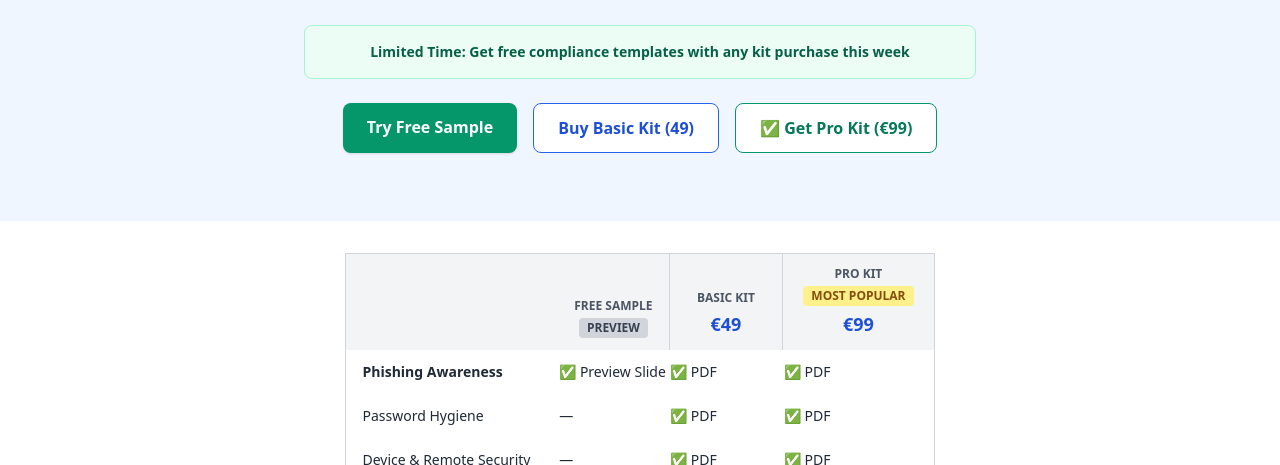
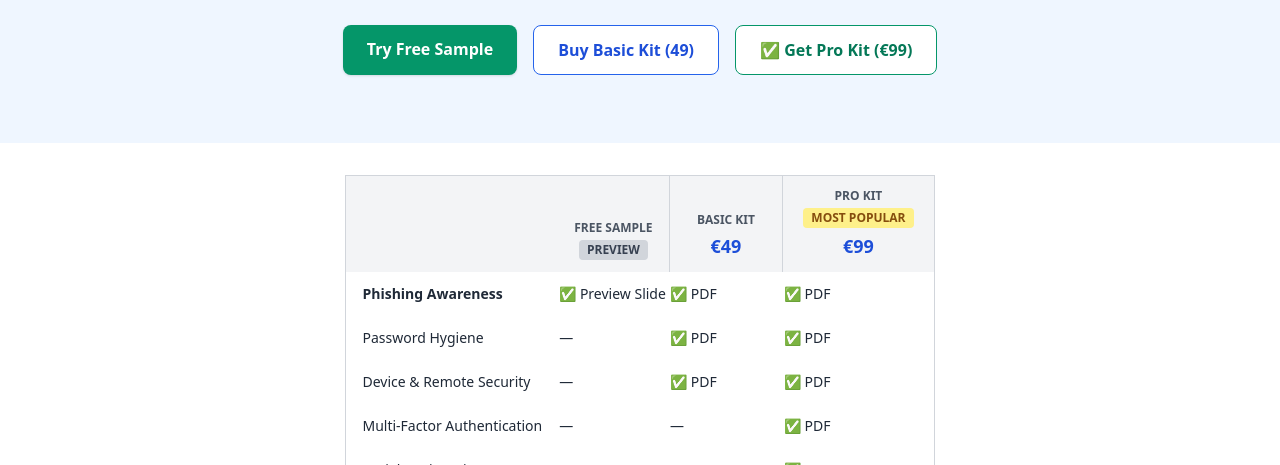
Before and after one commit to SMBCyberHub/smbcyberhub, an Astro site: page /kits in a window 1280 px wide. Shown: the part 335-800 px from the top of the page. Built offline with nearby package versions, Linux system fonts and the light colour scheme; Astro itself is replaced by a stand-in of ours.

Commit message:
🔧 FIX: Remove fake urgency element
✅ TRUST FIX:
- Removed 'Limited Time: Get free compliance templates' banner
- Offer wasn't actually implemented with real templates
- Maintains customer trust and credibility
- Keeps focus on genuine value proposition

🎯 CHANGE DETAILS:
- Location: Kits page hero section
- Removed: Fake urgency element that wasn't backed by real offer
- Preserved: All other conversion optimizations and trust signals

📊 IMPACT:
- Improved customer trust and credibility
- Removed potential disappointment from fake offer
- Maintained professional appearance
- Kept focus on actual product value

```diff
--- a/src/pages/kits.astro
+++ b/src/pages/kits.astro
@@ -394,12 +394,7 @@ description="Compare cybersecurity compliance kits for small business. Transform
     <p class="text-lg text-gray-700 max-w-2xl mx-auto mb-7">
       Not sure which kit is right for your team? Use this side-by-side comparison to see what's included, who it's for, and what makes each option unique.
     </p>
-    <div class="bg-emerald-50 border border-emerald-200 rounded-lg p-4 max-w-2xl mx-auto mb-6">
-      <p class="text-sm text-emerald-800 font-semibold text-center">
-        Limited Time: Get free compliance templates with any kit purchase this week
-      </p>
-    </div>
-    <div class="flex flex-wrap justify-center gap-4 mt-4 mb-3">
+        <div class="flex flex-wrap justify-center gap-4 mt-4 mb-3">
       <a href="/free-sample" class="bg-emerald-600 hover:bg-emerald-700 text-white font-semibold px-6 py-3 rounded-lg shadow">
         Try Free Sample
       </a>
```
